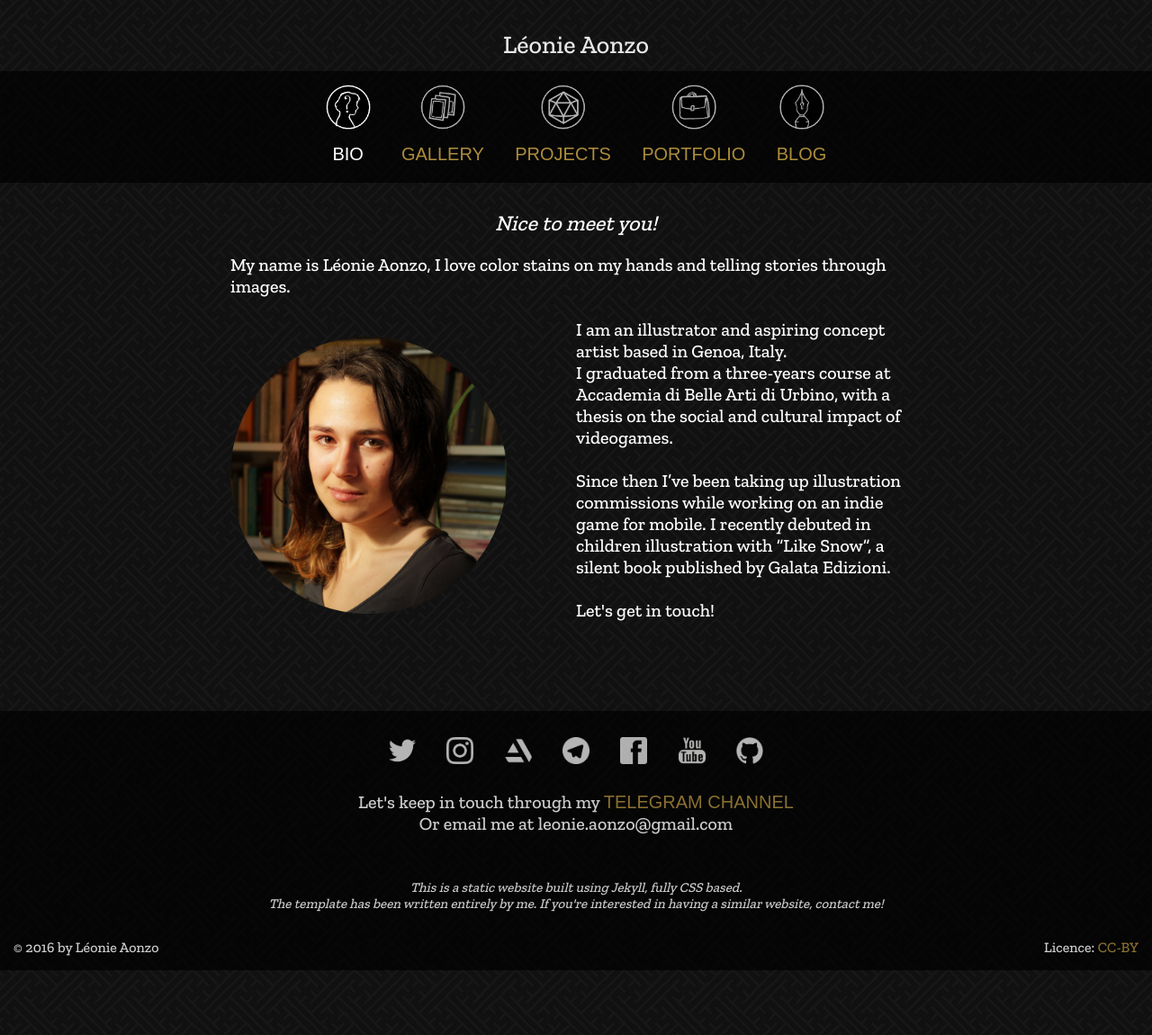
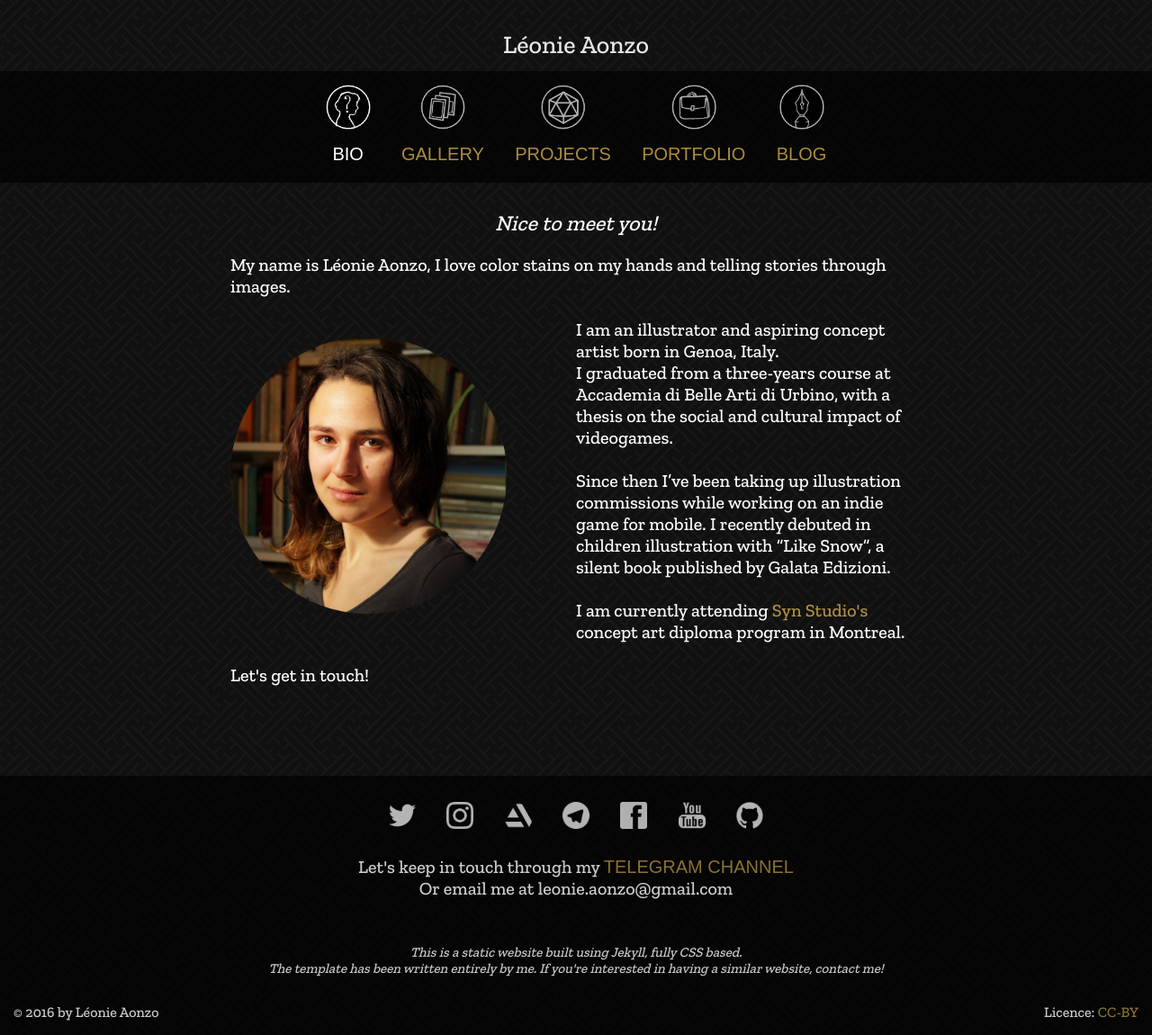
Before and after one commit to pirodaes/pirodaes.github.io, a Jekyll site: the page built from bio.html, in a window 1280 px wide. Shown: the whole page at 90% size. Built offline with Jekyll 4.4.1, drawn with Linux system fonts in a browser that asks for light colours; some web fonts are replaced; before the commit the page ends 1078 px from its top, so only the background shows below that.

Commit message:
updated drawings

```diff
--- a/bio.html
+++ b/bio.html
@@ -6,10 +6,12 @@ description: "Nice to meet you!"
 My name is Léonie Aonzo, I love color stains on my hands and telling stories through images.
 <br/><br/>
 <img src="{{site.baseurl}}/img/profile.png" class="post-img-side">
-I am an illustrator and aspiring concept artist based in Genoa, Italy.<br/>
+I am an illustrator and aspiring concept artist born in Genoa, Italy.<br/>
 I graduated from a three-years course at Accademia di Belle Arti di Urbino, with a thesis on the social and cultural impact of videogames.
 <br/> <br/>
 Since then I’ve been taking up illustration commissions while working on an indie game for mobile.
 I recently debuted in children illustration with “Like Snow”, a silent book published by Galata Edizioni.
 <br/> <br/>
+I am currently attending <a href="https://diploma.synstudio.ca/">Syn Studio's</a> concept art diploma program in Montreal.
+<br/> <br/>
 Let's get in touch!
```
Also changed, not shown: _gallery/056.md (+1 -1 lines), _gallery/097.md (added, +8 -0 lines), _gallery/098.md (added, +8 -0 lines), _gallery/099.md (added, +8 -0 lines), img/gallery/097.jpg (added), img/gallery/098.jpg (added), img/gallery/099.jpg (added).
